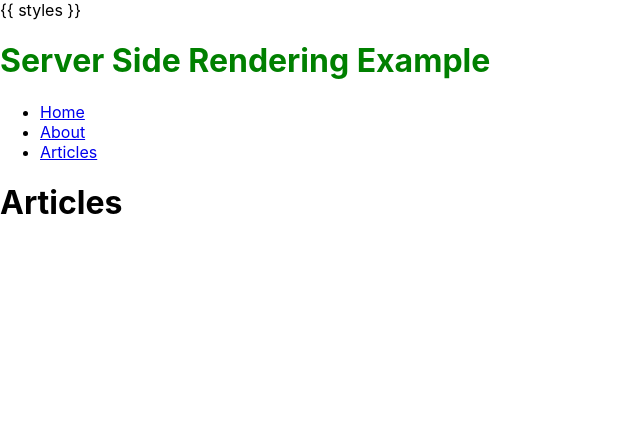
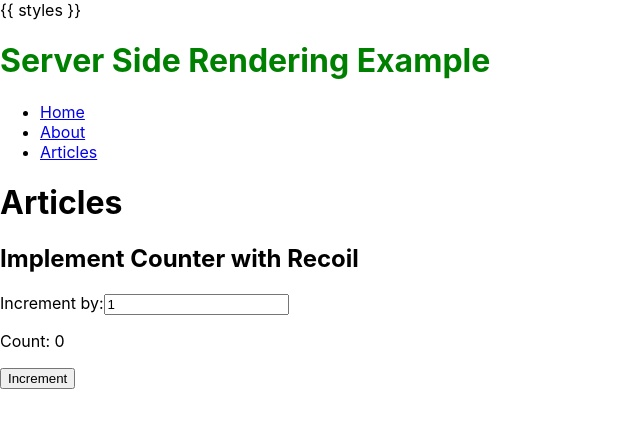
Before and after one commit to Divewitholeg/react-ssr-example, a React (Create React App) app: page /articles in a window 1280 px wide. Shown: the top 428 px of the page, without its empty margins (0-640 px from the left). Built offline with nearby package versions, Linux system fonts and the light colour scheme.

Commit message:
State Management - Recoil

```diff
--- a/package.json
+++ b/package.json
@@ -11,6 +11,7 @@
     "react-dom": "^18.2.0",
     "react-router-dom": "^6.11.1",
     "react-scripts": "5.0.1",
+    "recoil": "^0.7.7",
     "web-vitals": "^2.1.4"
   },
   "scripts": {
--- /dev/null
+++ b/src/CounterButtonRecoil.js
@@ -0,0 +1,27 @@
+import React from "react";
+
+import { useRecoilState } from "recoil";
+import { counterState } from "./counterState";
+import { incrementByState } from "./incrementByState";
+
+export const CounterButtonRecoil = () => {
+  const [numberOfClicks, setNumberOfClicks] = useRecoilState(counterState);
+  const [incrementBy, setIncrementBy] = useRecoilState(incrementByState);
+
+  return (
+    <>
+      <label>
+        Increment by:
+        <input
+          type="number"
+          value={incrementBy}
+          onChange={(e) => setIncrementBy(Number(e.target.value))}
+        />
+      </label>
+      <p>Count: {numberOfClicks}</p>
+      <button onClick={() => setNumberOfClicks(numberOfClicks + incrementBy)}>
+        Increment
+      </button>
+    </>
+  );
+};
--- /dev/null
+++ b/src/counterState.js
@@ -0,0 +1,6 @@
+import { atom } from "recoil";
+
+export const counterState = atom({
+  key: "counterState",
+  default: 0,
+});
--- /dev/null
+++ b/src/incrementByState.js
@@ -0,0 +1,6 @@
+import { atom } from "recoil";
+
+export const incrementByState = atom({
+  key: "incrementByState",
+  default: 1,
+});
--- a/src/pages/Articles.js
+++ b/src/pages/Articles.js
@@ -1,5 +1,13 @@
 import React from "react";
+import { CounterButtonRecoil } from "../CounterButtonRecoil";
+import { RecoilRoot } from "recoil";
 
 export const Articles = () => {
-  return <h1>Articles</h1>;
+  return (
+    <RecoilRoot>
+      <h1>Articles</h1>
+      <h2>Implement Counter with Recoil</h2>
+      <CounterButtonRecoil />
+    </RecoilRoot>
+  );
 };
```
Also changed, not shown: 1 other file (tests, documents, lock files or other folders).
